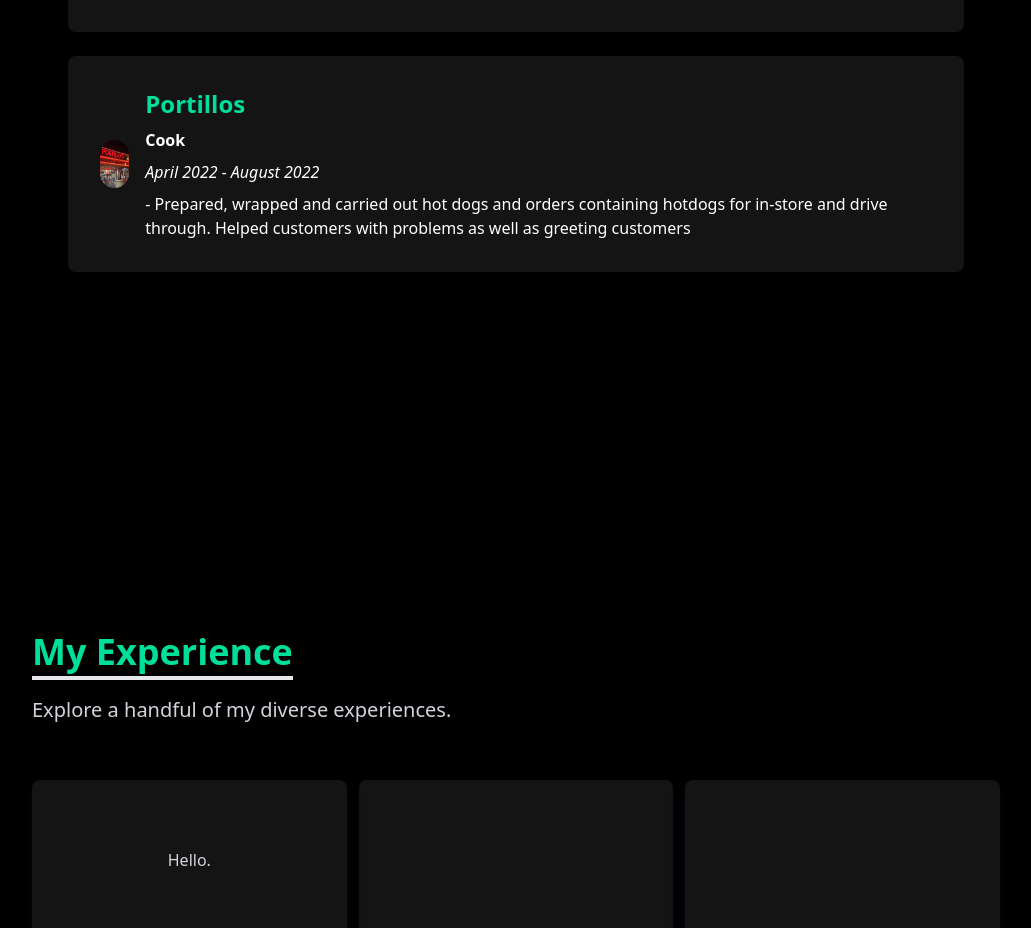
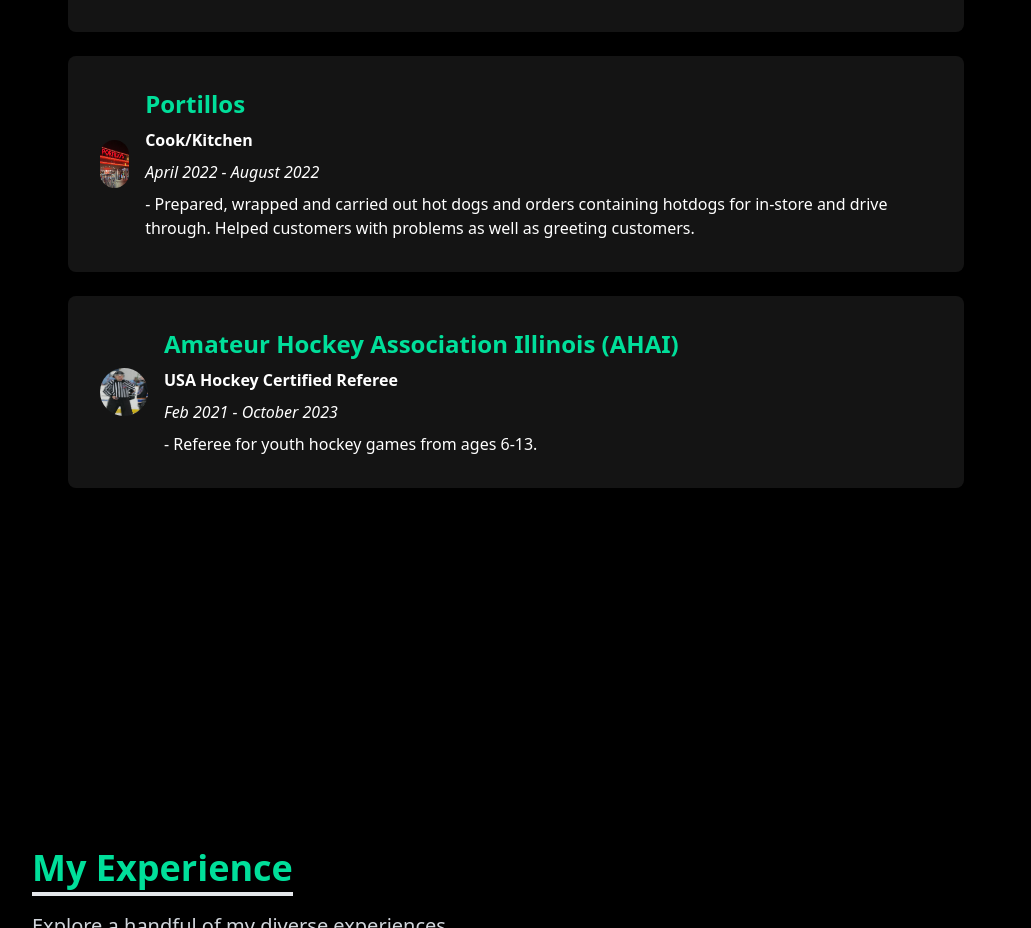
Before and after one commit to jiannotti66/jacks-portfolio-react, a React (Create React App) app: page / in a window 1280 px wide. Shown: the part 3268-4196 px from the top of the page, without its empty margins (124-1155 px from the left). Built offline with nearby package versions, Linux system fonts and the light colour scheme.

Commit message:
added one more component to work.jsx, my time as a hockey referee.

```diff
--- a/src/components/Work.jsx
+++ b/src/components/Work.jsx
@@ -2,6 +2,7 @@
 import traderjoes from '../assets/traderjoes.jpeg'
 import portillos from '../assets/portillos.jpeg'
 import target from '../assets/target.jpeg'
+import referee from '../assets/referee.jpg'
 
 const Work = () => {
 
@@ -22,10 +23,17 @@
     },
     {
       company: "Portillos",
-      position: "Cook",
+      position: "Cook/Kitchen",
       duration: "April 2022 - August 2022",
-      description: " - Prepared, wrapped and carried out hot dogs and orders containing hotdogs for in-store and drive through. Helped customers with problems as well as greeting customers",
+      description: " - Prepared, wrapped and carried out hot dogs and orders containing hotdogs for in-store and drive through. Helped customers with problems as well as greeting customers.",
       imageSrc: portillos
+    },
+    {
+      company: "Amateur Hockey Association Illinois (AHAI)",
+      position: "USA Hockey Certified Referee",
+      duration: "Feb 2021 - October 2023",
+      description: " - Referee for youth hockey games from ages 6-13.",
+      imageSrc: referee
     },
 
   ];
```
Also changed, not shown: src/assets/referee.jpg (added).
